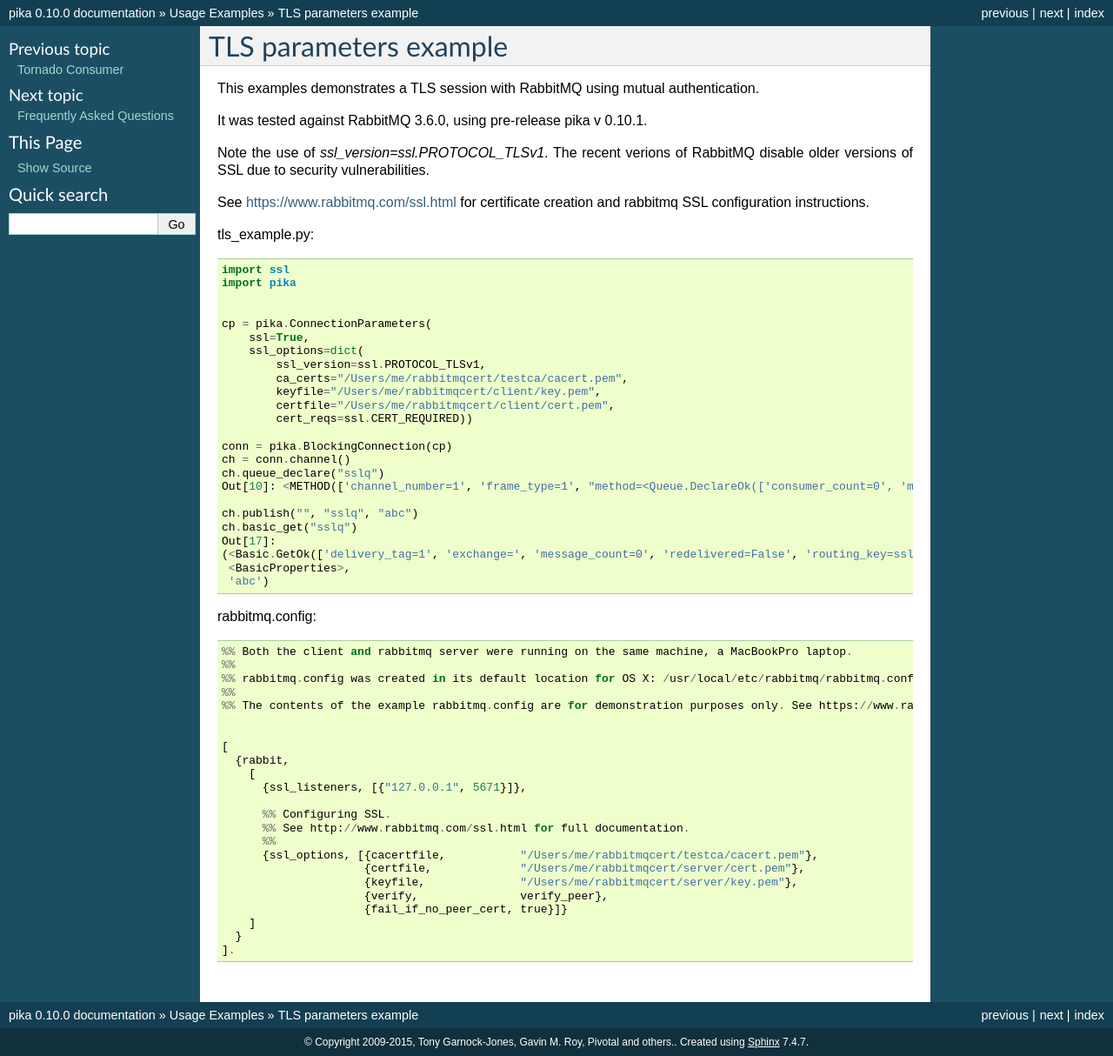
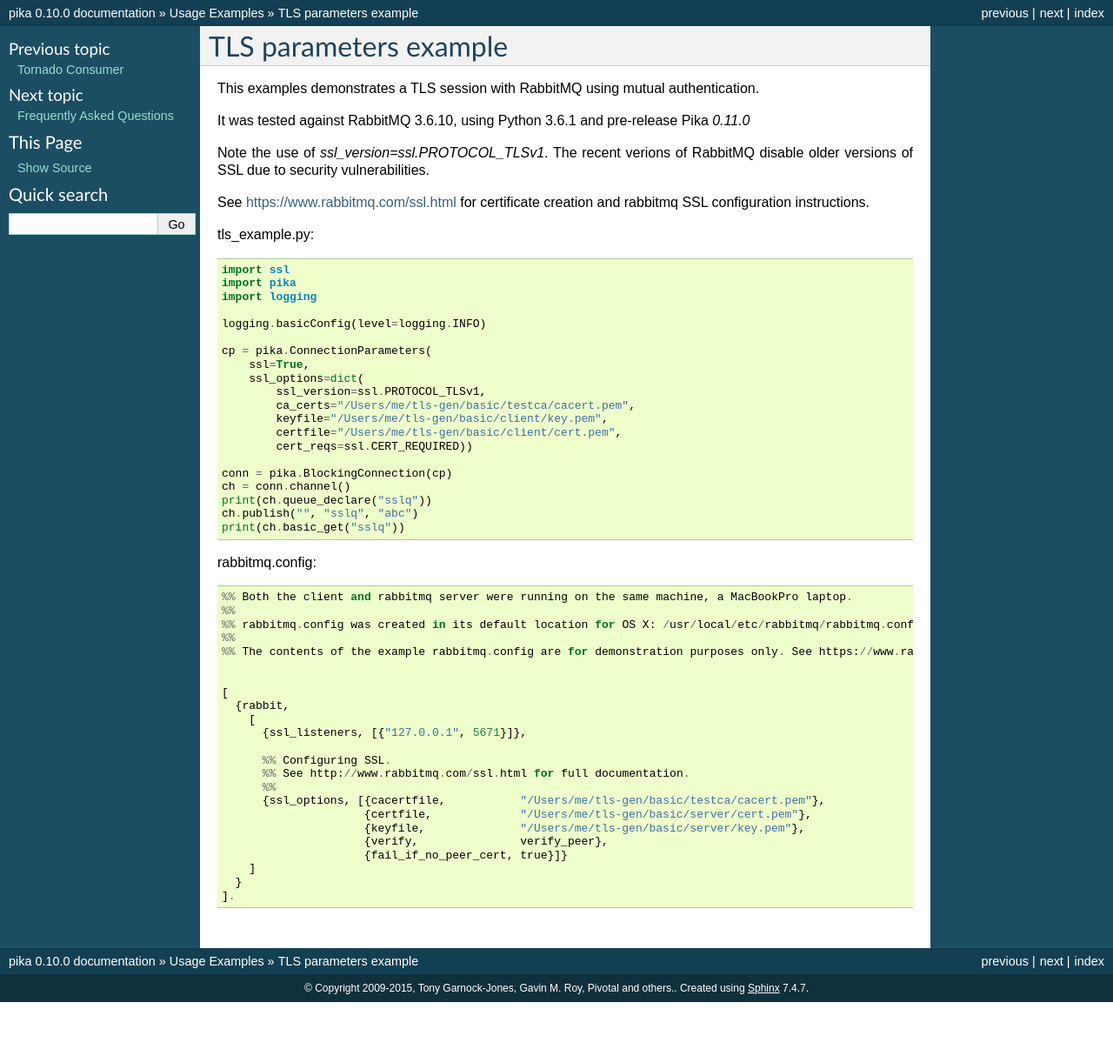
Before and after one commit to pika/pika, a Sphinx documentation site: the page built from docs/examples/tls_mutual_authentication.rst, in a window 1280 px wide. Shown: the whole page at 87% size. Built offline with Sphinx 7.4.7, drawn with Linux system fonts in a browser that asks for light colours; pages that are not in the unit, such as notebooks, are missing from menus; after the commit the page ends 1152 px from its top, so only the background shows below that.

Commit message:
Update examples from issue #742

```diff
--- a/docs/examples/tls_mutual_authentication.rst
+++ b/docs/examples/tls_mutual_authentication.rst
@@ -2,7 +2,7 @@ TLS parameters example
 =============================
 This examples demonstrates a TLS session with RabbitMQ using mutual authentication.
 
-It was tested against RabbitMQ 3.6.0, using pre-release pika v 0.10.1.
+It was tested against RabbitMQ 3.6.10, using Python 3.6.1 and pre-release Pika `0.11.0`
 
 Note the use of `ssl_version=ssl.PROTOCOL_TLSv1`. The recent verions of RabbitMQ disable older versions of
 SSL due to security vulnerabilities.
@@ -14,28 +14,24 @@ tls_example.py::
 
     import ssl
     import pika
+    import logging
 
+    logging.basicConfig(level=logging.INFO)
 
     cp = pika.ConnectionParameters(
         ssl=True,
         ssl_options=dict(
             ssl_version=ssl.PROTOCOL_TLSv1,
-            ca_certs="/Users/me/rabbitmqcert/testca/cacert.pem",
-            keyfile="/Users/me/rabbitmqcert/client/key.pem",
-            certfile="/Users/me/rabbitmqcert/client/cert.pem",
+            ca_certs="/Users/me/tls-gen/basic/testca/cacert.pem",
+            keyfile="/Users/me/tls-gen/basic/client/key.pem",
+            certfile="/Users/me/tls-gen/basic/client/cert.pem",
             cert_reqs=ssl.CERT_REQUIRED))
 
     conn = pika.BlockingConnection(cp)
     ch = conn.channel()
-    ch.queue_declare("sslq")
-    Out[10]: <METHOD(['channel_number=1', 'frame_type=1', "method=<Queue.DeclareOk(['consumer_count=0', 'message_count=0', 'queue=sslq'])>"])>
-
+    print(ch.queue_declare("sslq"))
     ch.publish("", "sslq", "abc")
-    ch.basic_get("sslq")
-    Out[17]:
-    (<Basic.GetOk(['delivery_tag=1', 'exchange=', 'message_count=0', 'redelivered=False', 'routing_key=sslq'])>,
-     <BasicProperties>,
-     'abc')
+    print(ch.basic_get("sslq"))
 
 
 rabbitmq.config::
@@ -55,9 +51,9 @@ rabbitmq.config::
           %% Configuring SSL.
           %% See http://www.rabbitmq.com/ssl.html for full documentation.
           %%
-          {ssl_options, [{cacertfile,           "/Users/me/rabbitmqcert/testca/cacert.pem"},
-                         {certfile,             "/Users/me/rabbitmqcert/server/cert.pem"},
-                         {keyfile,              "/Users/me/rabbitmqcert/server/key.pem"},
+          {ssl_options, [{cacertfile,           "/Users/me/tls-gen/basic/testca/cacert.pem"},
+                         {certfile,             "/Users/me/tls-gen/basic/server/cert.pem"},
+                         {keyfile,              "/Users/me/tls-gen/basic/server/key.pem"},
                          {verify,               verify_peer},
                          {fail_if_no_peer_cert, true}]}
         ]
```
Also changed, not shown: docs/examples/tls_server_uathentication.rst (+9 -14 lines), 1 other file.
